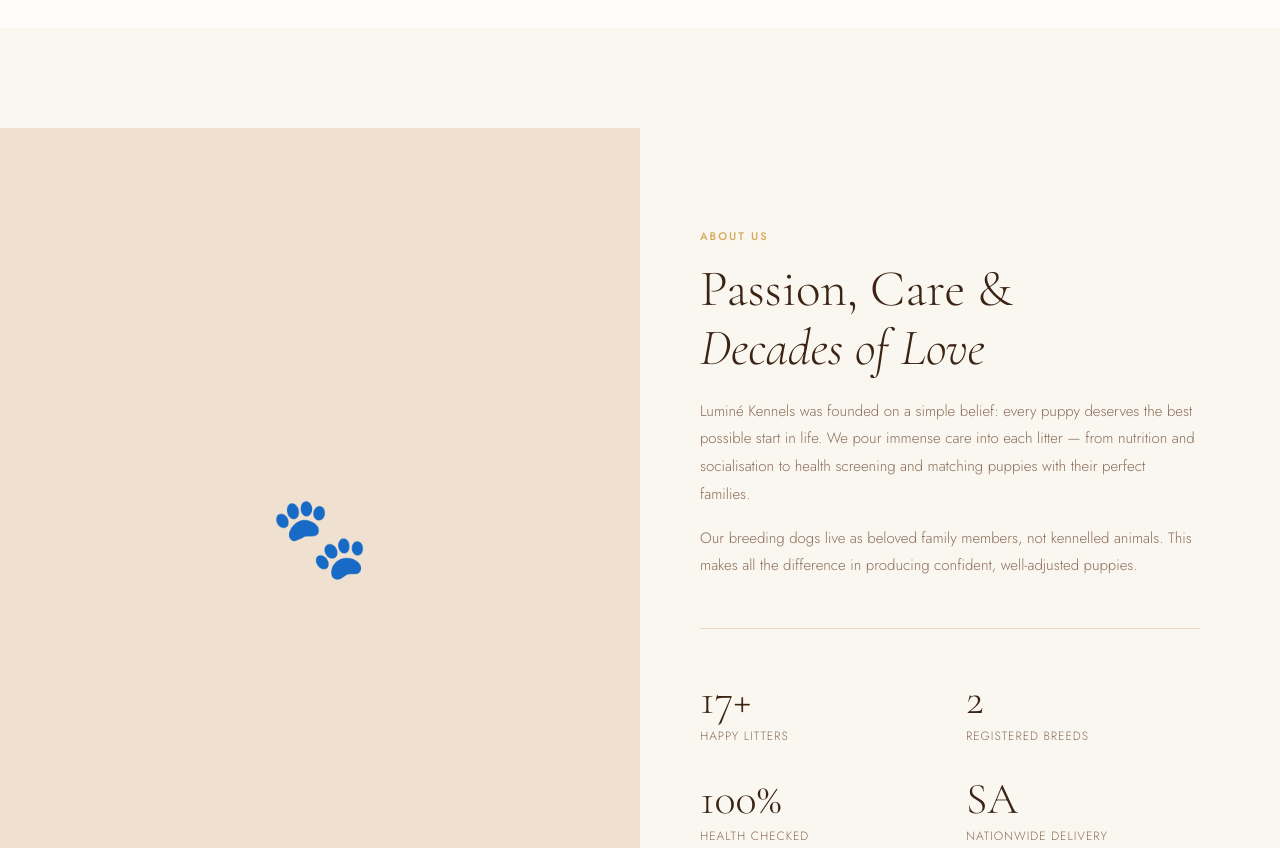
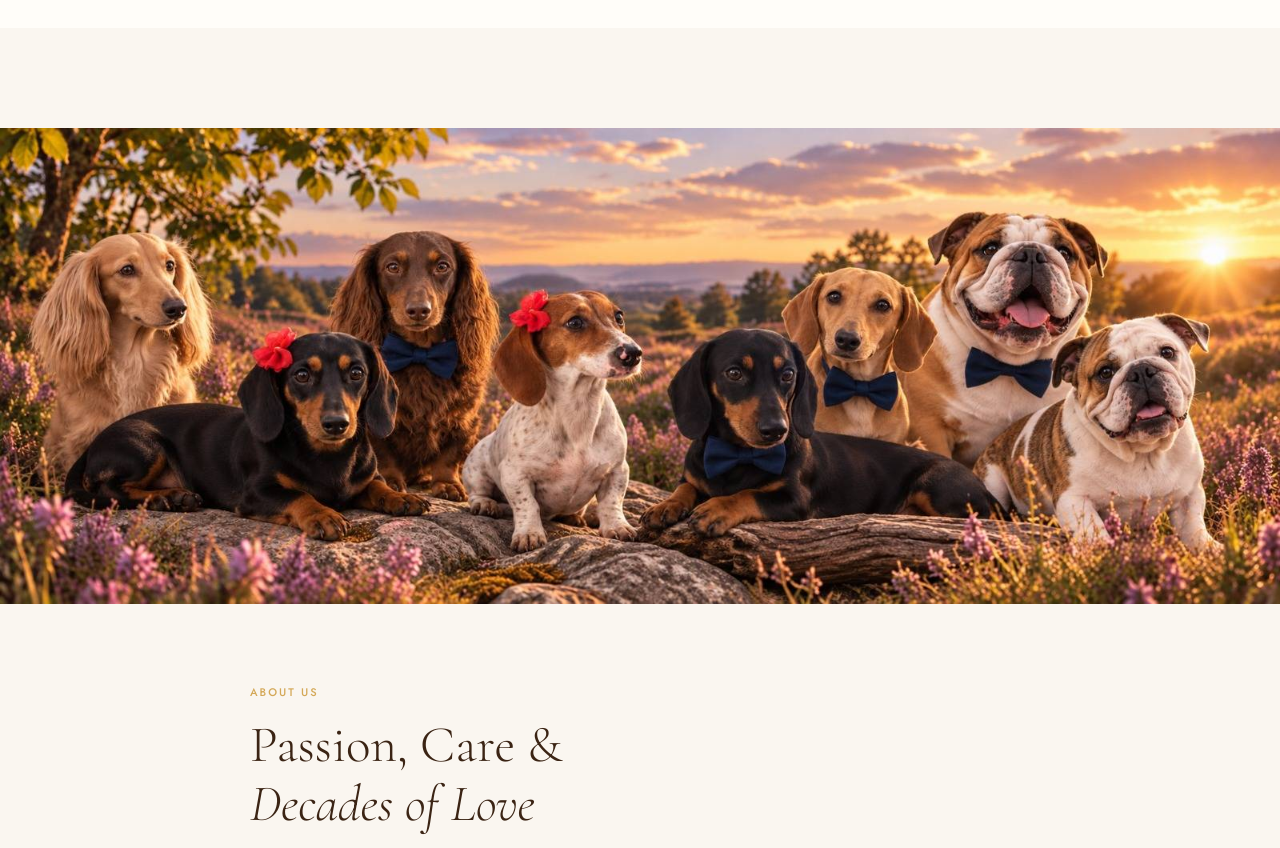
Before and after one commit to leadingit1-cmd/Lumine_Kennels, a plain HTML site: page index.html in a window 1280 px wide. Shown: the part 2020-2868 px from the top of the page. Drawn offline with nearby package versions, Linux system fonts and the light colour scheme.

Commit message:
Add About photo banner and compress all images (14 MB -> 1.9 MB)
PNG announcements converted to JPG; puppies.json refs updated.

Co-Authored-By: Claude Sonnet 5.5 <noreply@anthropic.com>
Claude-Session: https://claude.ai/code/session_01USAcchEwSc4RWVHWRo1gPT

```diff
--- a/_data/puppies.json
+++ b/_data/puppies.json
@@ -8,28 +8,28 @@
       "description": "Her name is Dipstick — and she's here to check your heart."
     },
     {
-      "image": "/images/meet-honey_-a-rustic-puppy-announcement.png",
+      "image": "/images/meet-honey_-a-rustic-puppy-announcement.jpg",
       "name": "Honey",
       "breed": "Dachshund — Shorthair",
       "description": "Meet Honey",
       "status": "Reserved"
     },
     {
-      "image": "/images/meet-maverick_-rustic-dachshund-puppy-announcement.png",
+      "image": "/images/meet-maverick_-rustic-dachshund-puppy-announcement.jpg",
       "name": "Maverick",
       "breed": "Dachshund — Shorthair",
       "status": "Reserved",
       "description": "Meet this handsome boy... "
     },
     {
-      "image": "/images/meet-rolo_-cozy-dachshund-announcement.png",
+      "image": "/images/meet-rolo_-cozy-dachshund-announcement.jpg",
       "breed": "Dachshund — Shorthair",
       "status": "Reserved",
       "name": "Rolo",
       "description": "Meet this beautiful boy.."
     },
     {
-      "image": "/images/rustic-bruno-dachshund-announcement.png",
+      "image": "/images/rustic-bruno-dachshund-announcement.jpg",
       "name": "Bruno",
       "breed": "Dachshund — Shorthair",
       "status": "Reserved",
--- a/index.html
+++ b/index.html
@@ -304,26 +304,16 @@
   .breed-card:hover .breed-detail { opacity: 0.85; }
 
   /* ── ABOUT ── */
-  .about {
-    background: var(--cream);
-    display: grid; grid-template-columns: 1fr 1fr;
-  }
-  .about-visual {
-    position: relative; overflow: hidden;
-    min-height: 600px;
-    background: var(--blush);
-  }
-  .about-visual-inner {
-    width: 100%; height: 100%;
-    display: flex; align-items: center; justify-content: center;
-    font-size: 80px;
-  }
+  .about { background: var(--cream); }
+  .about-visual { position: relative; overflow: hidden; background: var(--blush); }
+  .about-visual img { display: block; width: 100%; height: auto; aspect-ratio: 1600 / 595; object-fit: cover; }
   .about-content {
-    padding: 100px 80px 100px 60px;
+    max-width: 860px; margin: 0 auto;
+    padding: 80px 40px 100px;
     display: flex; flex-direction: column; justify-content: center;
   }
   .about-stats {
-    display: grid; grid-template-columns: 1fr 1fr; gap: 32px;
+    display: grid; grid-template-columns: repeat(4, 1fr); gap: 32px;
     margin-top: 48px; padding-top: 48px;
     border-top: 0.5px solid rgba(196, 154, 108, 0.3);
   }
@@ -611,9 +601,9 @@
     .container { padding: 0 24px; }
     section { padding: 64px 0; }
     .breeds-grid { grid-template-columns: 1fr; }
-    .about { grid-template-columns: 1fr; }
-    .about-visual { min-height: 280px; }
-    .about-content { padding: 48px 24px; }
+    .about-visual img { aspect-ratio: 16 / 9; }
+    .about-content { padding: 48px 24px 64px; }
+    .about-stats { grid-template-columns: 1fr 1fr; }
     .pups-grid { grid-template-columns: 1fr 1fr; }
     .process-steps { grid-template-columns: 1fr 1fr; gap: 40px; }
     .process-steps::before { display: none; }
@@ -721,7 +711,7 @@
 <!-- ABOUT -->
 <section class="about" id="about">
   <div class="about-visual">
-    <div class="about-visual-inner">🐾</div>
+    <img src="/images/about-family.jpg" width="1600" height="595" alt="Luminé Kennels dachshunds and bulldogs together at sunset" loading="lazy">
   </div>
   <div class="about-content">
     <p class="section-label reveal">About Us</p>
```
Also changed, not shown: images/Elsa.jpeg, images/Kelly.jpeg, images/Litter1.jpg, images/Loki.jpeg, images/Puppies1.jpg, images/Xayli.jpeg, images/Zeus.jpeg, images/about-family.jpg (added), images/meet-honey_-a-rustic-puppy-announcement.jpg (added), images/meet-maverick_-rustic-dachshund-puppy-announcement.jpg (added), images/meet-rolo_-cozy-dachshund-announcement.jpg (added), images/rustic-bruno-dachshund-announcement.jpg (added), images/whatsapp-image-2026-10-29-at-15.53.06.jpeg, 4 other files.
